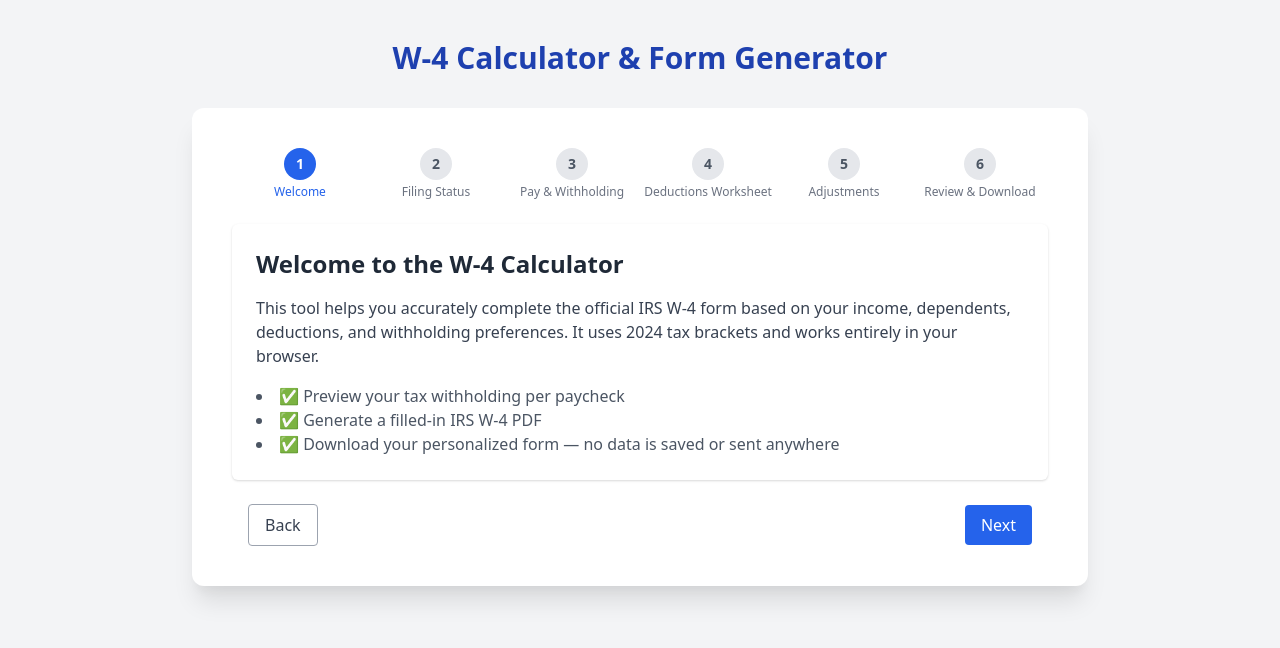
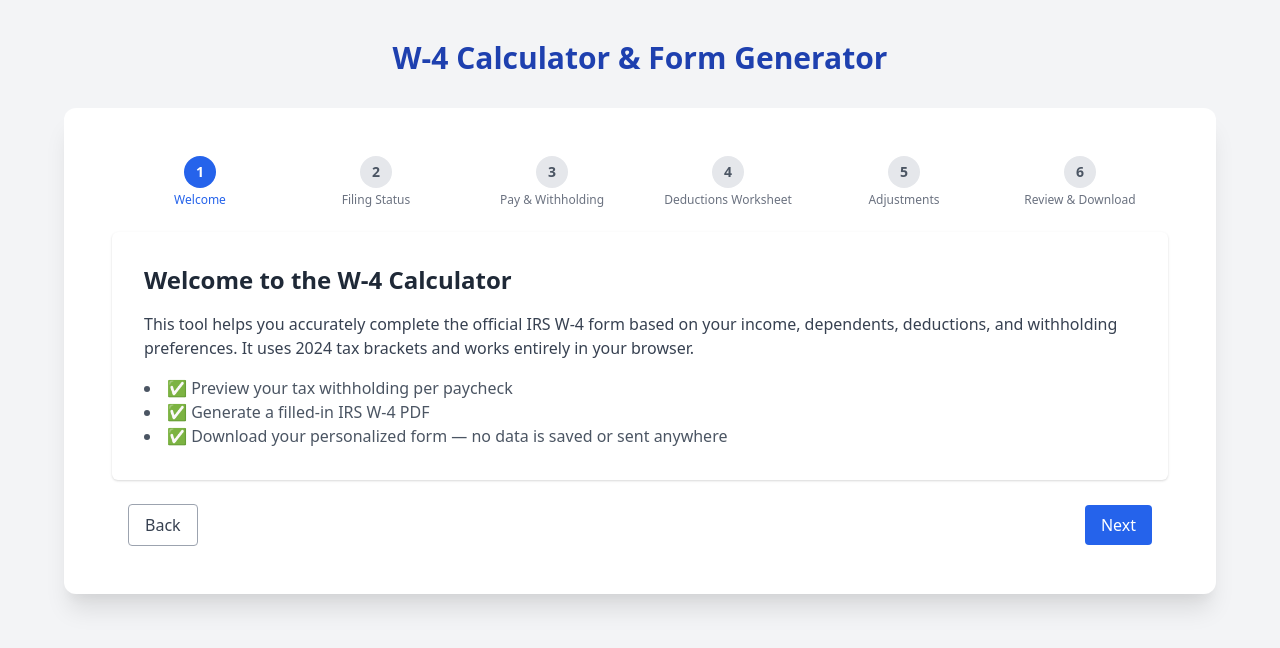
Before and after one commit to rsathyam/w4-calculator, a React (Create React App) app in the folder client/: page / in a window 1280 px wide. Shown: the top 648 px of the page. Built offline with nearby package versions, Linux system fonts and the light colour scheme.

Commit message:
Expand white box container

```diff
--- a/client/src/components/StepIntro.jsx
+++ b/client/src/components/StepIntro.jsx
@@ -2,7 +2,7 @@
 
 export default function StepIntro({ onNext }) {
   return (
-    <div className="space-y-4 bg-white p-6 rounded-md shadow">
+    <div className="space-y-4 bg-white p-8 rounded-md shadow">
       <h2 className="text-2xl font-bold text-gray-800">Welcome to the W-4 Calculator</h2>
       <p className="text-gray-700">
         This tool helps you accurately complete the official IRS W-4 form based on your income, dependents,
--- a/client/src/components/StepReview.jsx
+++ b/client/src/components/StepReview.jsx
@@ -20,7 +20,7 @@
     <div className="space-y-6">
       <h2 className="text-lg font-semibold text-gray-800">Step 5: Review & Download</h2>
 
-      <div className="bg-white rounded shadow-sm border border-gray-200 p-4 space-y-2">
+      <div className="bg-white rounded shadow-sm border border-gray-200 p-6 space-y-2">
         {entries.map(([key, value]) => (
           <div key={key} className="flex justify-between items-center text-sm text-gray-700">
             <span className="capitalize flex items-center gap-1">
--- a/client/src/components/StepperForm.jsx
+++ b/client/src/components/StepperForm.jsx
@@ -52,7 +52,7 @@
 
   const StepComponent = steps[currentStep].Component;
   return (
-    <div className="max-w-4xl w-full mx-auto bg-white shadow-xl rounded-xl px-6 sm:px-10 py-10 space-y-6">
+    <div className="max-w-6xl w-full mx-auto bg-white shadow-xl rounded-xl px-8 sm:px-12 py-12 space-y-6">
       <StepIndicator steps={steps} current={currentStep} />
       <StepComponent form={form} setForm={setForm} onDownload={handleDownload} />
 
```
